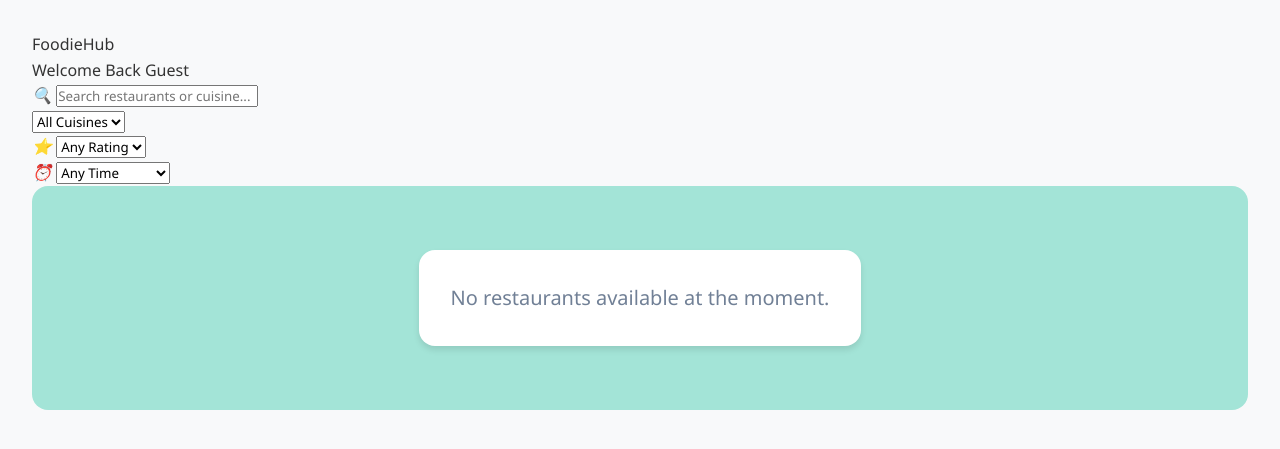
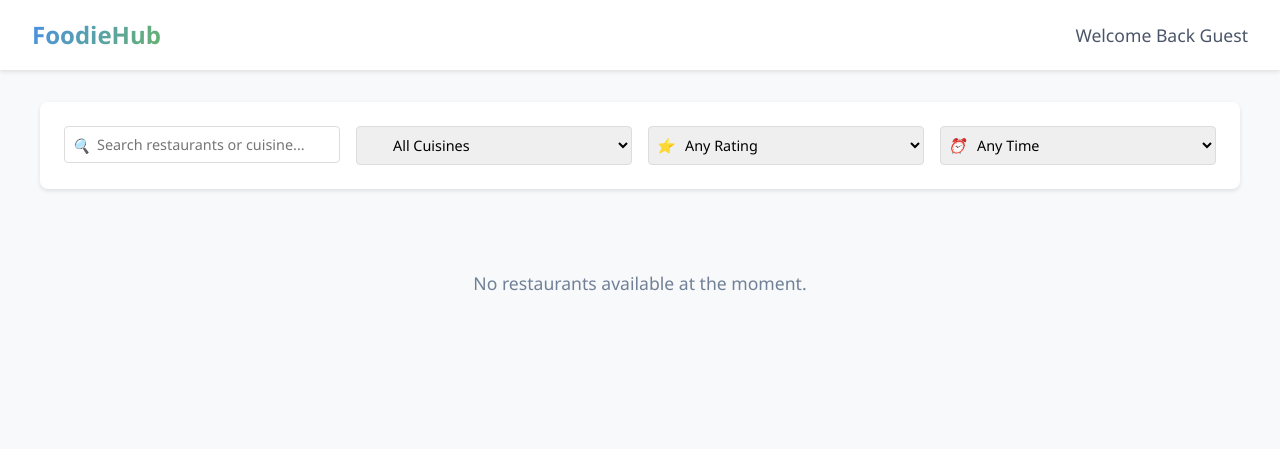
Before and after one commit to murthyns18/Online-Food-Delivery-Application-using-Java, a Java web app: page /Home.jsp in a window 1280 px wide. Shown: the top 449 px of the page. Run offline with Tomcat 11, a stand-in JSP engine, Linux system fonts and the light colour scheme.

Commit message:
Update hoome.css

```diff
--- a/FoodApplication/src/main/webapp/hoome.css
+++ b/FoodApplication/src/main/webapp/hoome.css
@@ -9,191 +9,179 @@ body {
     background-color: #f8f9fa;
     color: #333;
     line-height: 1.6;
-    padding: 2rem;
 }
 
-body > h1 {
-    text-align: center;
+/* Navigation Bar */
+.navbar {
+    background: white;
+    padding: 1rem 2rem;
+    box-shadow: 0 2px 4px rgba(0,0,0,0.1);
+    display: flex;
+    justify-content: space-between;
+    align-items: center;
     margin-bottom: 2rem;
-    color: #2d3748;
-    font-size: 2.5rem;
+}
+
+.site-title {
+    font-size: 1.5rem;
     font-weight: 700;
     background: linear-gradient(120deg, #4a90e2, #67b26f);
     -webkit-background-clip: text;
     -webkit-text-fill-color: transparent;
-    padding: 1rem;
 }
 
-header {
-    text-align: center;
-    margin-bottom: 3rem;
+.welcome-text {
+    font-size: 1.1rem;
+    color: #4a5568;
 }
 
-.main-title {
-    font-size: 2.5rem;
-    background: linear-gradient(120deg, #3b82f6, #10b981);
-    -webkit-background-clip: text;
-    -webkit-text-fill-color: transparent;
-    margin-bottom: 1rem;
-    font-weight: 700;
+/* Search Container */
+.search-container {
+    background: white;
+    margin: 0 auto 2rem;
+    padding: 1.5rem;
+    border-radius: 0.5rem;
+    box-shadow: 0 2px 4px rgba(0,0,0,0.1);
+    max-width: 1200px;
 }
 
-.card-container {
+.search-filters {
     display: grid;
-    grid-template-columns: repeat(auto-fit, minmax(300px, 1fr));
-    gap: 2rem;
-    max-width: 1400px;
-    margin: 0 auto;
-    background: #a3e4d7;
-    padding: 2rem;
-    border-radius: 1rem;
+    grid-template-columns: repeat(auto-fit, minmax(200px, 1fr));
+    gap: 1rem;
 }
 
-.card {
-    background: #f0f4f8;
-    border-radius: 1rem;
-    overflow: hidden;
-    box-shadow: 0 4px 6px rgba(0, 0, 0, 0.1);
-    transition: transform 0.3s ease, box-shadow 0.3s ease;
+.search-group, .filter-group {
     position: relative;
 }
 
+.search-input, .filter-select {
+    width: 100%;
+    padding: 0.5rem 1rem 0.5rem 2rem;
+    border: 1px solid #ddd;
+    border-radius: 0.25rem;
+    font-size: 0.9rem;
+}
+
+.search-icon, .rating-icon, .time-icon {
+    position: absolute;
+    left: 0.5rem;
+    top: 50%;
+    transform: translateY(-50%);
+    font-size: 0.9rem;
+}
+
+/* Card Container */
+.card-container {
+    display: grid;
+    grid-template-columns: repeat(auto-fill, minmax(250px, 1fr));
+    gap: 1.5rem;
+    padding: 1rem 2rem;
+    max-width: 1400px;
+    margin: 0 auto;
+}
+
+/* Card Styles */
+.card {
+    background: white;
+    border-radius: 0.5rem;
+    overflow: hidden;
+    box-shadow: 0 2px 4px rgba(0,0,0,0.1);
+    transition: transform 0.2s, box-shadow 0.2s;
+}
+
 .card:hover {
-    transform: translateY(-5px);
-    box-shadow: 0 8px 15px rgba(0, 0, 0, 0.15);
+    transform: translateY(-2px);
+    box-shadow: 0 4px 8px rgba(0,0,0,0.15);
 }
 
 .restaurant-image {
     width: 100%;
-    height: 200px;
+    height: 150px;
     object-fit: cover;
 }
 
 .card-content {
-    padding: 1.5rem;
-    text-align: center;
+    padding: 1rem;
 }
 
 .card-title {
-    font-size: 1.75rem;
-    font-weight: 700;
-    margin-bottom: 0.75rem;
-    background: linear-gradient(135deg, #2c5282, #2b6cb0);
-    -webkit-background-clip: text;
-    -webkit-text-fill-color: transparent;
-    letter-spacing: -0.5px;
+    font-size: 1.2rem;
+    font-weight: 600;
+    margin-bottom: 0.25rem;
+    color: #2d3748;
 }
 
 .card-subtitle {
-    color: #4a5568;
-    font-size: 1.1rem;
-    margin-bottom: 1rem;
-    font-weight: 600;
+    color: #718096;
+    font-size: 0.9rem;
+    margin-bottom: 0.5rem;
 }
 
-.card-content p {
-    margin-bottom: 0.75rem;
-    color: #4a5568;
-    font-size: 1.1rem;
+.restaurant-info {
+    display: flex;
+    justify-content: space-between;
+    align-items: center;
+    margin: 0.5rem 0;
 }
 
-.card-content p:has(strong:contains("Ratings")) {
-    color: #10b981;
-    font-size: 1.2rem;
-    font-weight: 600;
-    background: #d1fae5;
-    padding: 0.5rem;
-    border-radius: 0.5rem;
-    margin: 1rem 0;
-    display: inline-block;
+.delivery-time, .ratings {
+    display: flex;
+    align-items: center;
+    gap: 0.25rem;
+    font-size: 0.9rem;
 }
 
-.card-content p strong:contains("Delivery Time:") {
-    color: #8b5cf6;
+.ratings {
+    background: #d1fae5;
+    color: #10b981;
+    padding: 0.25rem 0.5rem;
+    border-radius: 0.25rem;
 }
 
-.card-content p strong:contains("Address:") {
-    color: #3b82f6;
-}
-
-.status.inactive {
-    display: inline-block;
-    padding: 0.25rem 0.75rem;
-    border-radius: 1rem;
-    font-size: 0.875rem;
-    font-weight: 500;
-    margin: 1rem 0;
-    background-color: #fed7d7;
-    color: #9b2c2c;
+.address {
+    font-size: 0.9rem;
+    color: #4a5568;
+    margin: 0.5rem 0;
 }
 
 .view-menu-link {
     display: block;
-    width: fit-content;
-    margin: 1.5rem auto 0;
+    text-align: center;
     background: linear-gradient(120deg, #4a90e2, #67b26f);
     color: white;
-    padding: 0.75rem 2rem;
-    border-radius: 0.5rem;
     text-decoration: none;
-    font-weight: 500;
-    transition: all 0.3s ease;
+    padding: 0.5rem;
+    border-radius: 0.25rem;
+    margin-top: 0.5rem;
+    font-size: 0.9rem;
+    transition: opacity 0.2s;
 }
 
 .view-menu-link:hover {
-    transform: translateY(-2px);
-    box-shadow: 0 4px 12px rgba(74, 144, 226, 0.3);
+    opacity: 0.9;
 }
 
 .no-restaurants {
     text-align: center;
     color: #718096;
-    font-size: 1.25rem;
+    font-size: 1.1rem;
     padding: 2rem;
-    background: white;
-    border-radius: 1rem;
-    box-shadow: 0 4px 6px rgba(0, 0, 0, 0.1);
-    max-width: 600px;
-    margin: 2rem auto;
+    grid-column: 1 / -1;
 }
 
+/* Responsive Design */
 @media (max-width: 768px) {
-    body {
-        padding: 1rem;
+    .search-filters {
+        grid-template-columns: 1fr;
     }
 
     .card-container {
-        grid-template-columns: repeat(auto-fit, minmax(250px, 1fr));
+        padding: 1rem;
         gap: 1rem;
     }
 
-    body > h1 {
-        font-size: 2rem;
-    }
-
-    .main-title {
-        font-size: 1.75rem;
-    }
-
-    .card-title {
-        font-size: 1.5rem;
+    .navbar {
+        padding: 1rem;
     }
 }
-.ratings {
-    color: #10b981;
-    font-size: 1.2rem;
-    font-weight: 600;
-    background: #d1fae5;
-    padding: 0.5rem;
-    border-radius: 0.5rem;
-    margin: 1rem 0;
-    display: inline-block;
-}
-
-.ratings strong {
-    color: #10b981;
-}
-
-.ratings span {
-    color: #10b981;
-}
```
